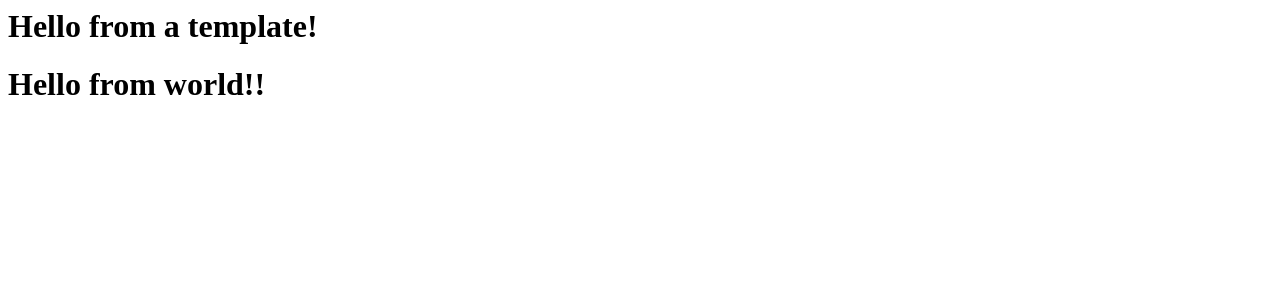
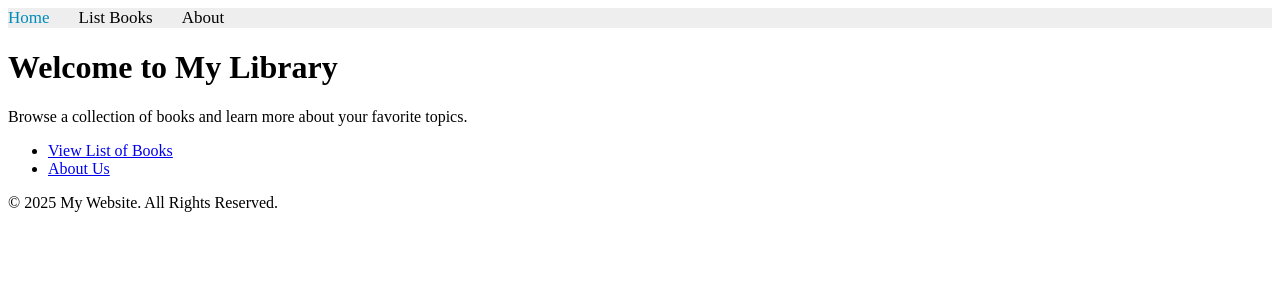
Before and after one commit to daisyda/libraryproject, a Django app: page /books/ in a window 1280 px wide. Shown: the top 300 px of the page. Run offline with Django 5.2, Linux system fonts and the light colour scheme.

Commit message:
Updated Django project with admin setup

```diff
--- a/apps/bookmodule/urls.py
+++ b/apps/bookmodule/urls.py
@@ -2,7 +2,8 @@ from django.urls import path
 from . import views
 
 urlpatterns = [
-    path('', views.index),
-    path('index2/<int:val1>/', views.index2),
-    path('<int:bookId>/', views.viewbook)
+    path('', views.index, name="books.index"),  # Home Page
+    path('list_books/', views.list_books, name="books.list_books"),  # List of Books
+    path('aboutus/', views.aboutus, name="books.aboutus"),  # About Us
+    path('<int:bookId>/', views.viewbook, name="books.view_one_book"),  # View Book Details
 ]
--- a/apps/bookmodule/views.py
+++ b/apps/bookmodule/views.py
@@ -1,37 +1,34 @@
 from django.shortcuts import render
-
-# Create your views here.
 from django.http import HttpResponse
 
 def index(request):
-    #return HttpResponse("Hello, world!")
-
-   # name = request.GET.get("name") or "world!"
-   # return HttpResponse("Hello, " + name)
-
+    """ Render the home page (index.html) """
     name = request.GET.get("name") or "world!"
     return render(request, "bookmodule/index.html", {"name": name})
 
-def index2(request, val1=0):
-    return HttpResponse("value1 = " + str(val1))
+def list_books(request):
+    """ Render the list of books page (list_books.html) """
+    return render(request, "bookmodule/list_books.html")
 
-
-
-#def viewbook(request, bookId):
-    #books = {
-       # 123: {'title': 'Continuous Delivery', 'author': 'J. Humble and D. Farley'},
-        #456: {'title': 'Secrets of Reverse Engineering', 'author': 'E. Eilam'}
-  #  }
-
-  #  targetBook = books.get(bookId, None)
-   # return render(request, 'bookmodule/show.html', {'book': targetBook})
+def aboutus(request):
+    """ Render the about us page (aboutus.html) """
+    return render(request, "bookmodule/aboutus.html")
 
 def viewbook(request, bookId):
-    # assume that we have the following books somewhere (e.g. database)
-    book1 = {'id':123, 'title':'Continuous Delivery', 'author':'J. Humble and D. Farley'}
-    book2 = {'id':456, 'title':'Secrets of Reverse Engineering', 'author':'E. Eilam'}
-    targetBook = None
-    if book1['id'] == bookId: targetBook = book1
-    if book2['id'] == bookId: targetBook = book2
-    context = {'book':targetBook} # book is the variable name accessible by the template
-    return render(request, 'bookmodule/show.html', context)
+    """ Render the details of a specific book """
+
+    # Define available books (This should come from a database in the future)
+    books = {
+        123: {'id': 123, 'title': 'Continuous Delivery', 'author': 'J. Humble and D. Farley'},
+        456: {'id': 456, 'title': 'Secrets of Reverse Engineering', 'author': 'E. Eilam'}
+    }
+
+    # Get the book details or set to None if not found
+    targetBook = books.get(bookId, None)
+
+    # Render book details page
+    return render(request, "bookmodule/one_book.html", {"book": targetBook})
+
+def index2(request, val1=0):
+    """ Simple test function for handling URL parameters """
+    return HttpResponse("value1 = " + str(val1))
--- /dev/null
+++ b/apps/static/styles.css
@@ -0,0 +1,18 @@
+.topnav {
+  background-color: #eeeeee;
+  width: 100%;
+}
+
+/* Style the links inside the navigation bar */
+.topnav a {
+  color: #000000;
+  text-align: center;
+  margin-right: 25px;
+  text-decoration: none;
+  font-size: 17px;
+}
+
+/* Add a color to the active/current link */
+.topnav a.active{
+  color: #008CBA;
+}
--- a/apps/templates/bookmodule/index.html
+++ b/apps/templates/bookmodule/index.html
@@ -1,2 +1,13 @@
-<h1>Hello from a template!</h1>
-<h1>Hello from {{ name }}!</h1>
+{% extends "layouts/base.html" %}
+{% block title %} Home | My Library {% endblock title %}
+
+{% block content %}
+<h1>Welcome to My Library</h1>
+<p>Browse a collection of books and learn more about your favorite topics.</p>
+
+<!-- Links to Other Pages -->
+<ul>
+    <li><a href="{% url 'books.list_books' %}">View List of Books</a></li>
+    <li><a href="{% url 'books.aboutus' %}">About Us</a></li>
+</ul>
+{% endblock content %}
--- /dev/null
+++ b/apps/templates/includes/footer.html
@@ -0,0 +1,3 @@
+<footer>
+    <p>&copy; 2025 My Website. All Rights Reserved.</p>
+</footer>
--- /dev/null
+++ b/apps/templates/includes/header.html
@@ -0,0 +1,7 @@
+{% with request.resolver_match.url_name as url_name %}
+<div class="topnav">
+    <a class="{% if url_name == 'books.index' %}active{% endif %}" href="{% url 'books.index' %}">Home</a>
+    <a class="{% if url_name == 'books.list_books' %}active{% endif %}" href="{% url 'books.list_books' %}">List Books</a>
+    <a class="{% if url_name == 'books.aboutus' %}active{% endif %}" href="{% url 'books.aboutus' %}">About</a>
+</div>
+{% endwith %}
--- /dev/null
+++ b/apps/templates/layouts/base.html
@@ -0,0 +1,24 @@
+{% load static %}
+<!DOCTYPE html>
+<html lang="en">
+<head>
+    <title>{% block title %} My Website {% endblock title %}</title>
+    <meta charset="UTF-8">
+    <link rel="icon" type="image/png" href="{% static 'qu-icon.png' %}">
+    <link rel="stylesheet" href="{% static 'styles.css' %}">
+</head>
+<body>
+
+    <!-- Include Navigation -->
+    {% include "includes/header.html" %}
+
+    <!-- Page Content -->
+    <div class="container">
+        {% block content %}{% endblock content %}
+    </div>
+
+    <!-- Include Footer -->
+    {% include "includes/footer.html" %}
+
+</body>
+</html>
--- a/libraryproject/urls.py
+++ b/libraryproject/urls.py
@@ -16,7 +16,7 @@ Including another URLconf
 """
 from django.contrib import admin
 from django.urls import path
-import apps.bookmodule.views
+from apps.bookmodule import views
 
 from django.urls import include, path
 
@@ -26,4 +26,6 @@ urlpatterns = [
    # path('index2/<int:val1>/', apps.bookmodule.views.index2),
     path('books/', include("apps.bookmodule.urls")),
     path('users/', include("apps.usermodule.urls")),
+    #path('', views.index, name="home"),  # Home Page should load index.ht
+    path('', include('apps.bookmodule.urls')),  # Redirect root URL to books.index
 ]
```
Also changed, not shown: apps/templates/bookmodule/aboutus.html (added, +7 -0 lines), apps/templates/bookmodule/list_books.html (added, +23 -0 lines), apps/templates/bookmodule/one_book.html (added, +19 -0 lines), libraryproject/settings.py (+5 -2 lines), apps/static/book1.jpg (added), apps/static/book2.jpg (added), apps/static/book3.jpg (added), apps/static/qu-icon.png (added).
